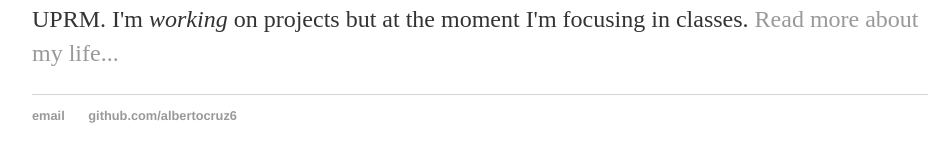
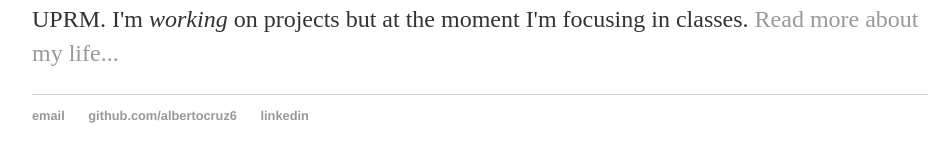
Before and after one commit to albertocruz6/albertocruz6.github.io, a Jekyll site: the page built from index.html, in a window 1280 px wide. Shown: the part 243-405 px from the top of the page, without its empty margins (160-1107 px from the left). Built offline with Jekyll 4.4.1, drawn with Linux system fonts in a browser that asks for light colours.

Commit message:
Update default.html

```diff
--- a/_layouts/default.html
+++ b/_layouts/default.html
@@ -21,6 +21,7 @@
     		<ul>
         		<li><a href="mailto:alberto.cruz6@upr.com">email</a></li>
         		<li><a href="https://github.com/albertocruz6">github.com/albertocruz6</a></li>
+			<li><a href="https://www.linkedin.com/in/albertocruz6/">linkedin</a></li>
 			</ul>
 		</footer>
 	</body>
```
